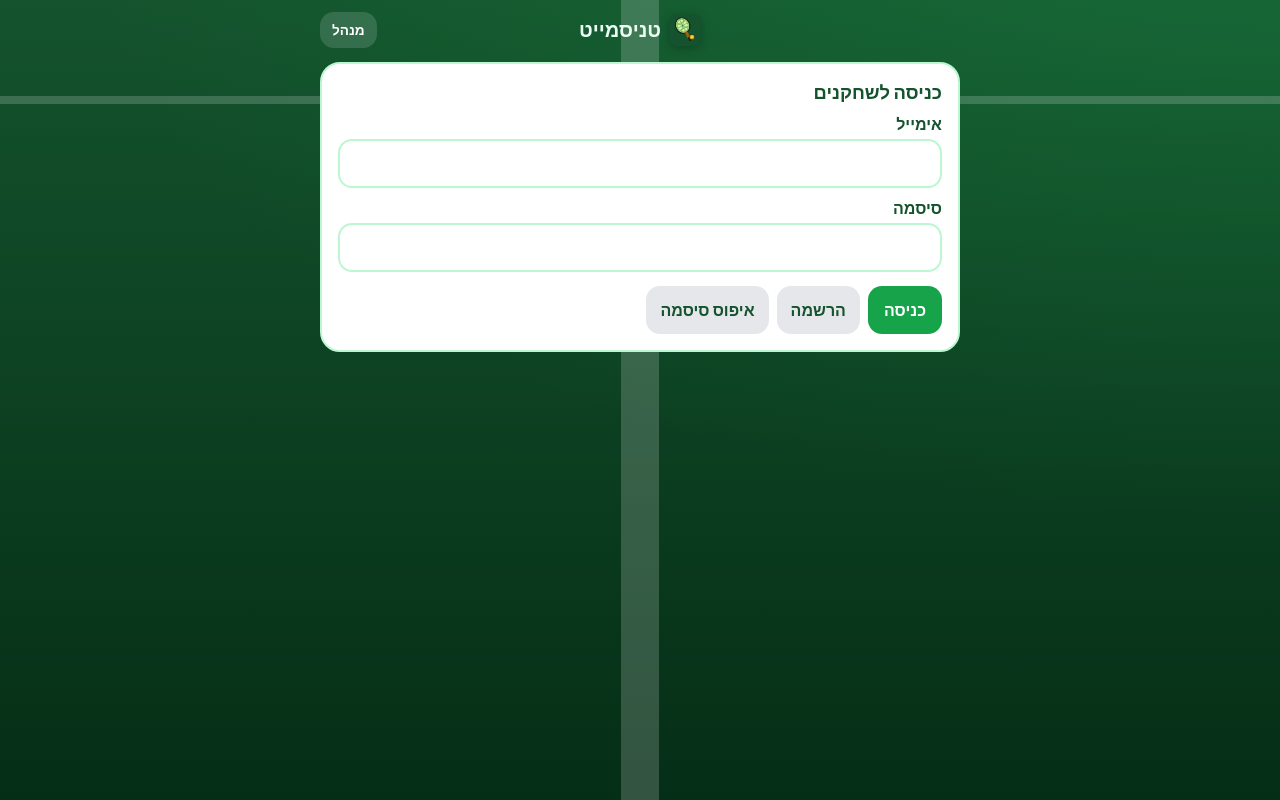
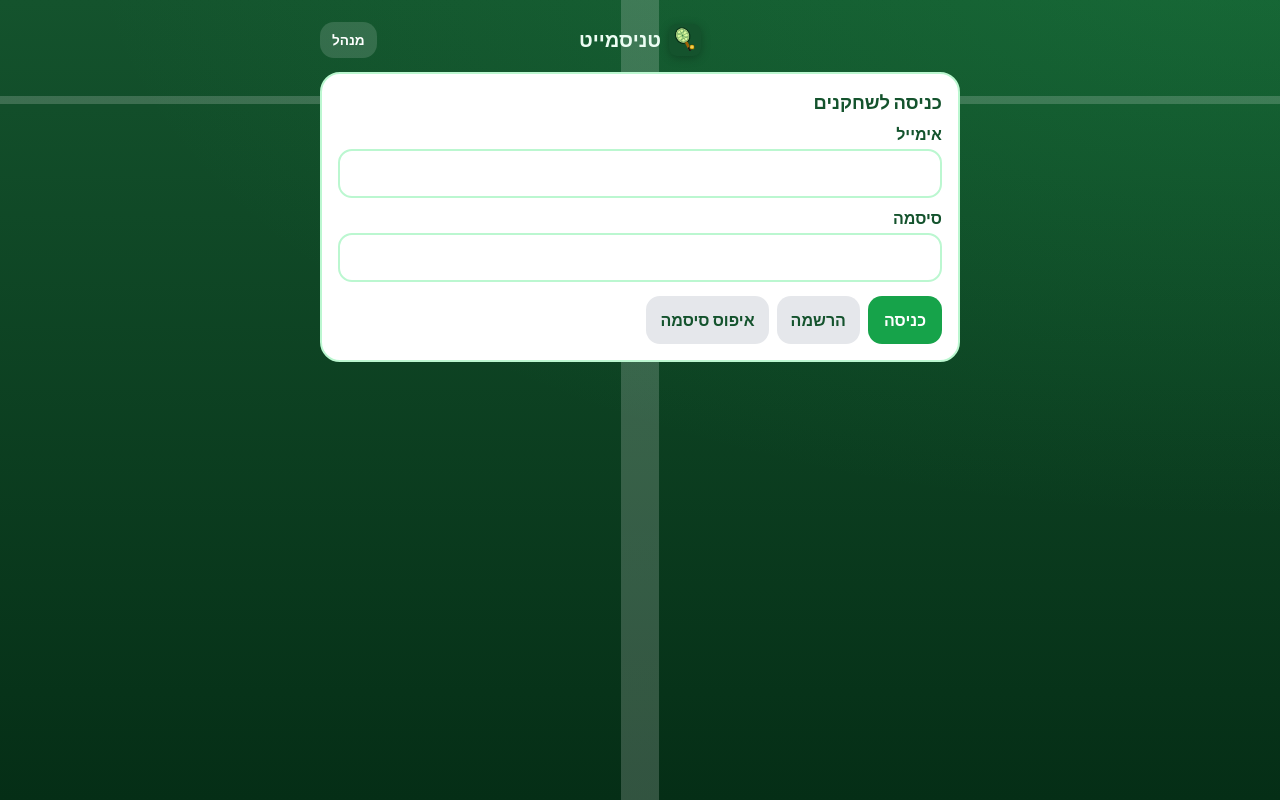
Before and after one commit to levydahan/TennisMate, a Flask app: page / in a window 1280 px wide. Run offline with Flask 3, Linux system fonts and the light colour scheme; data comes from the database, SQL or seed files in the repository; data that the repository does not hold is empty; some libraries are stand-ins or nearby versions.

Commit message:
Nudge the compact header down so it is not clipped at the top.
Co-authored-by: Cursor <cursoragent@cursor.com>

```diff
--- a/static/style.css
+++ b/static/style.css
@@ -77,7 +77,7 @@ button, a, input, select, textarea {
   -webkit-overflow-scrolling: touch;
   overscroll-behavior-y: auto;
   touch-action: pan-y;
-  padding: calc(8px + var(--safe-top)) max(16px, var(--safe-right)) calc(148px + var(--safe-bottom)) max(16px, var(--safe-left));
+  padding: calc(18px + var(--safe-top)) max(16px, var(--safe-right)) calc(148px + var(--safe-bottom)) max(16px, var(--safe-left));
 }
 
 .top-banners {
@@ -360,7 +360,7 @@ body.login-only .brand p { display: none; }
 }
 
 .page.login-only {
-  padding-top: calc(8px + var(--safe-top));
+  padding-top: calc(18px + var(--safe-top));
 }
 
 .page.has-unpaid-banner {
--- a/templates/index.html
+++ b/templates/index.html
@@ -15,7 +15,7 @@
   <link rel="preconnect" href="https://fonts.gstatic.com" crossorigin />
   <link href="https://fonts.googleapis.com/css2?family=Assistant:wght@400;600;700;800&display=swap" rel="stylesheet" />
   <link rel="manifest" href="/manifest.webmanifest" />
-  <link rel="stylesheet" href="{{ url_for('static', filename='style.css') }}?v=61" />
+  <link rel="stylesheet" href="{{ url_for('static', filename='style.css') }}?v=62" />
 </head>
 <body class="login-only">
   <div id="topBanners" class="top-banners">
```
